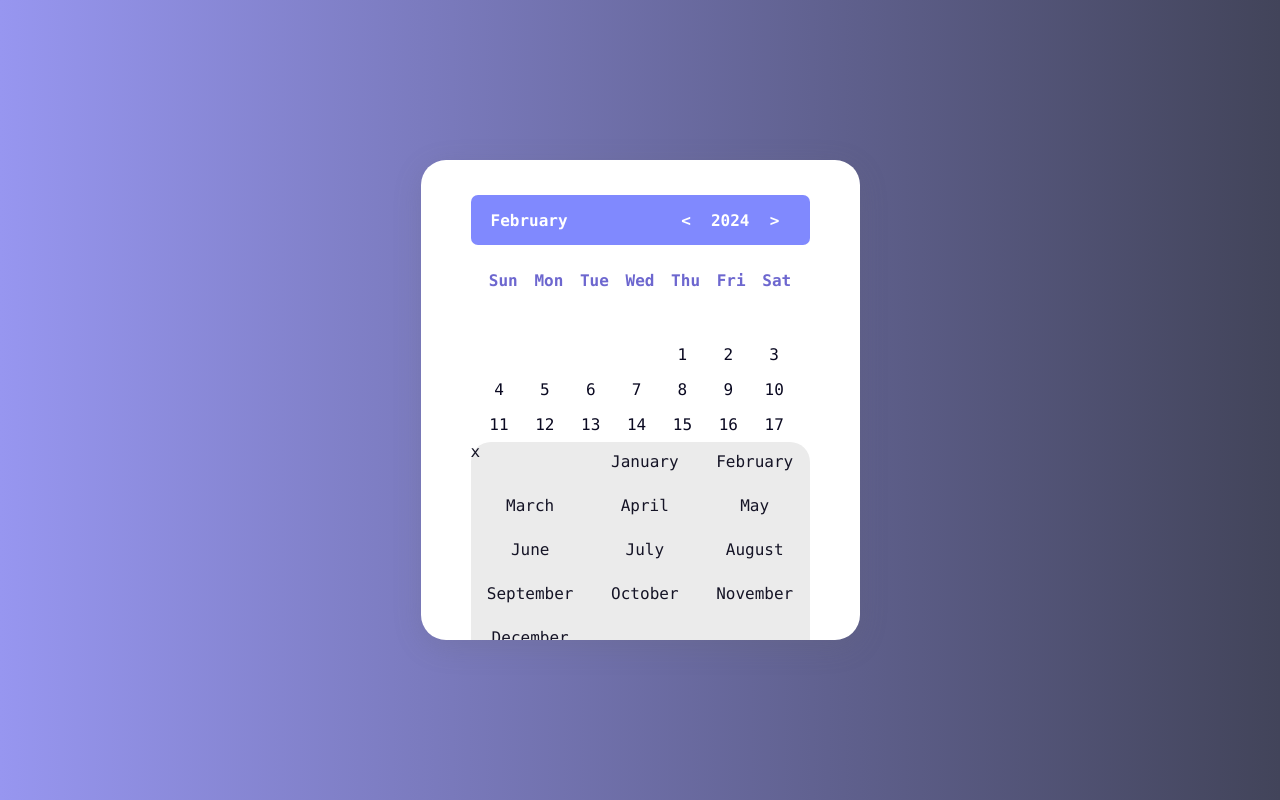
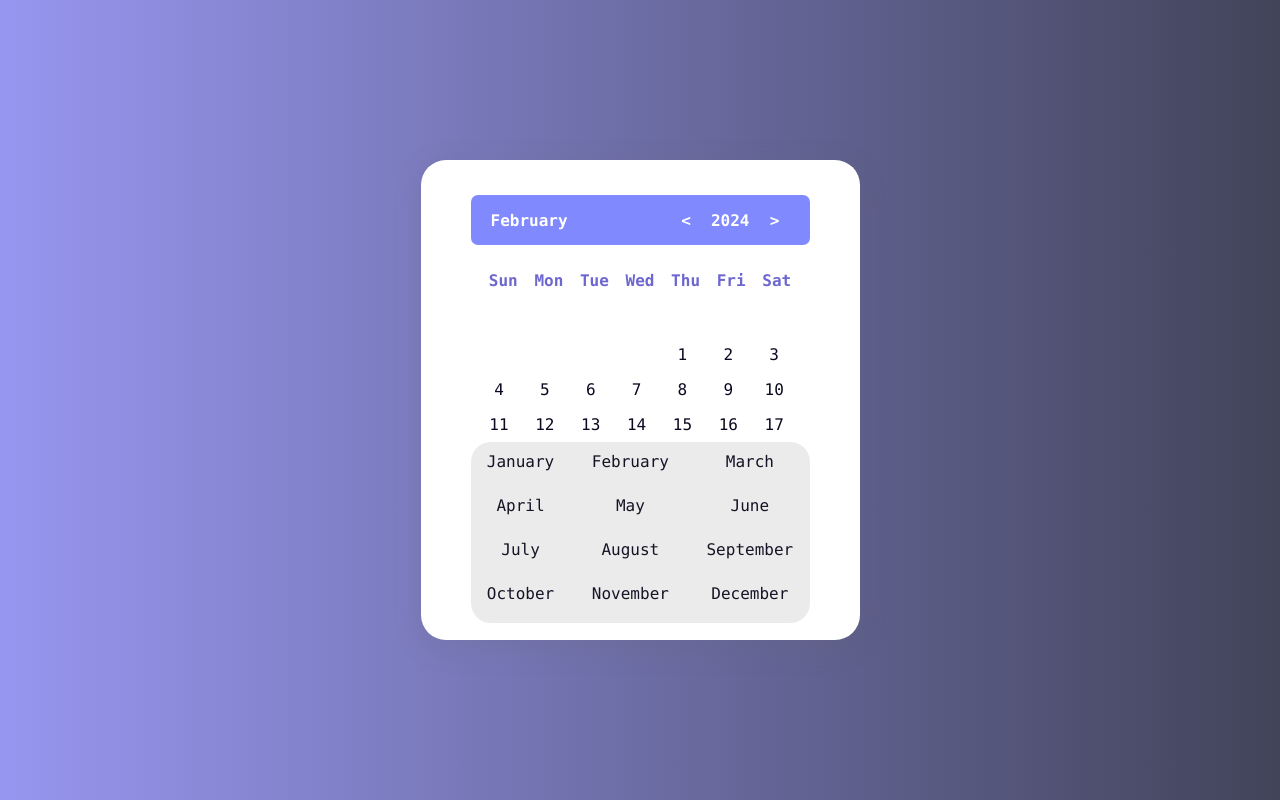
Before and after one commit to kyler0b/DynamicCalendar, a plain HTML site: page index.html in a window 1280 px wide. Both pictures are taken after a click on the element "February". Drawn offline with Linux system fonts and the light colour scheme.

Commit message:
remove edit

```diff
--- a/index.html
+++ b/index.html
@@ -47,7 +47,7 @@
           <div class="date-formate">03 - march - 2022</div>
         </div>
       </div>
-      <div class="month-list"><span id="close" onclick="this.parentNode.parentNode.remove(); return false;">x</span></div>
+      <div class="month-list"></div>
 
     </div>
   </div>
```
